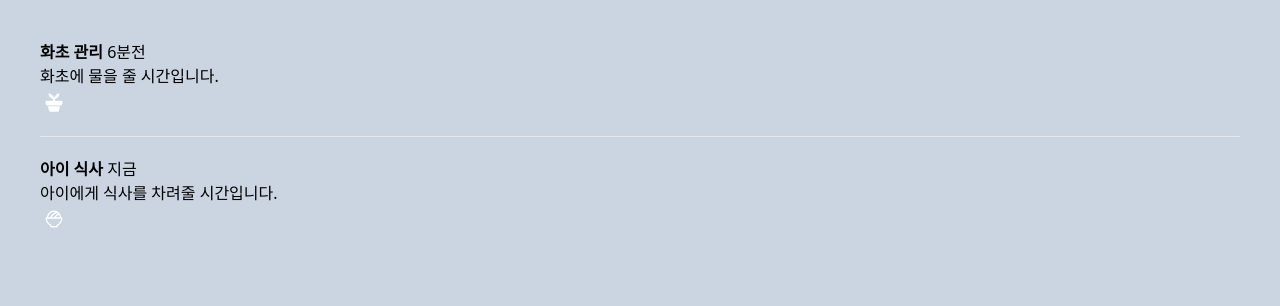
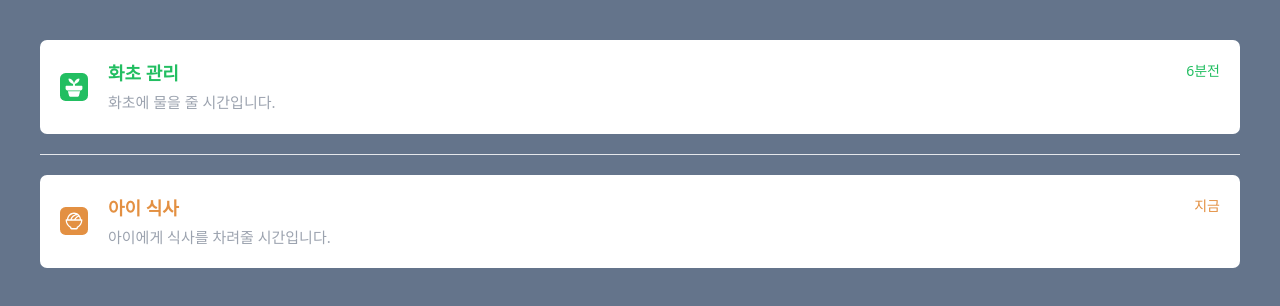
Before and after one commit to wnsrl7250/learn-tailwind, a website: page src/views/09-notification.html in a window 1280 px wide. Drawn offline with Linux system fonts and the light colour scheme.

Commit message:
알림 스타일링

```diff
--- a/src/views/09-notification.html
+++ b/src/views/09-notification.html
@@ -7,14 +7,21 @@
     <link rel="icon" href="/src/assets/favicon/euid.svg" />
     <link rel="stylesheet" href="/src/styles/main.css" />
   </head>
-  <body class="m-10 bg-slate-300">
-    <div>
-      <div>
-        <strong>화초 관리</strong>
-        <time datetime="2024-10-25T09:24:07">6분전</time>
-        <p>화초에 물을 줄 시간입니다.</p>
+  <body class="m-10 bg-slate-500">
+    <div
+      class="group hover:bg-primary-300 bg-white rounded-xl p-5 flex flex-row-reverse gap-5 items-center"
+    >
+      <div
+        class="*:group-hover:text-white flex flex-wrap justify-between flex-1 gap-1"
+      >
+        <strong class="text-primary-300 text-lg font-bold">화초 관리</strong>
+        <time class="text-xs text-primary-300" datetime="2024-10-25T09:24:07"
+          >6분전</time
+        >
+        <p class="w-full text-sm text-gray-400">화초에 물을 줄 시간입니다.</p>
       </div>
       <svg
+        class="fill-primary-300 group-hover:fill-tertiary-200"
         width="28"
         height="28"
         viewBox="0 0 28 28"
@@ -29,13 +36,22 @@
       </svg>
     </div>
     <hr class="my-5" />
-    <div>
-      <div>
-        <strong>아이 식사</strong>
-        <time datetime="2024-10-25T09:30:25">지금</time>
-        <p>아이에게 식사를 차려줄 시간입니다.</p>
+    <div
+      class="group hover:bg-tertiary-200 bg-white rounded-xl p-5 flex flex-row-reverse gap-5 items-center"
+    >
+      <div
+        class="*:group-hover:text-white flex flex-wrap justify-between flex-1 gap-1"
+      >
+        <strong class="text-tertiary-200 text-lg font-bold">아이 식사</strong>
+        <time class="text-xs text-tertiary-200" datetime="2024-10-25T09:30:25"
+          >지금</time
+        >
+        <p class="w-full text-sm text-gray-400">
+          아이에게 식사를 차려줄 시간입니다.
+        </p>
       </div>
       <svg
+        class="fill-tertiary-200 group-hover:fill-primary-300"
         width="28"
         height="28"
         viewBox="0 0 28 28"
```
Also changed, not shown: index.html (+1 -0 lines), src/styles/main.css.
